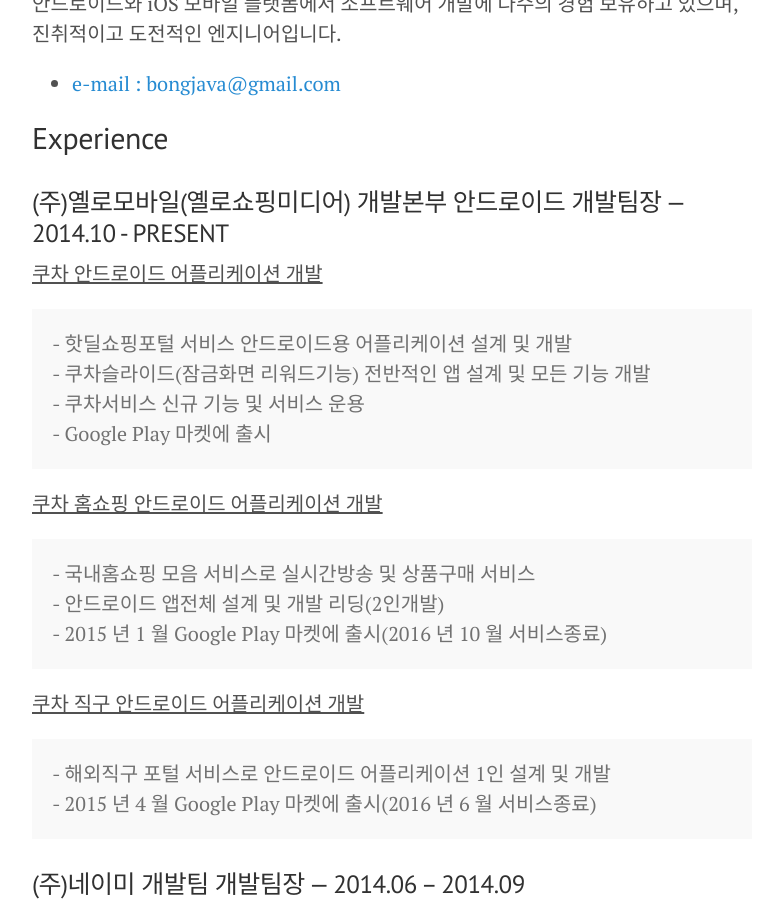
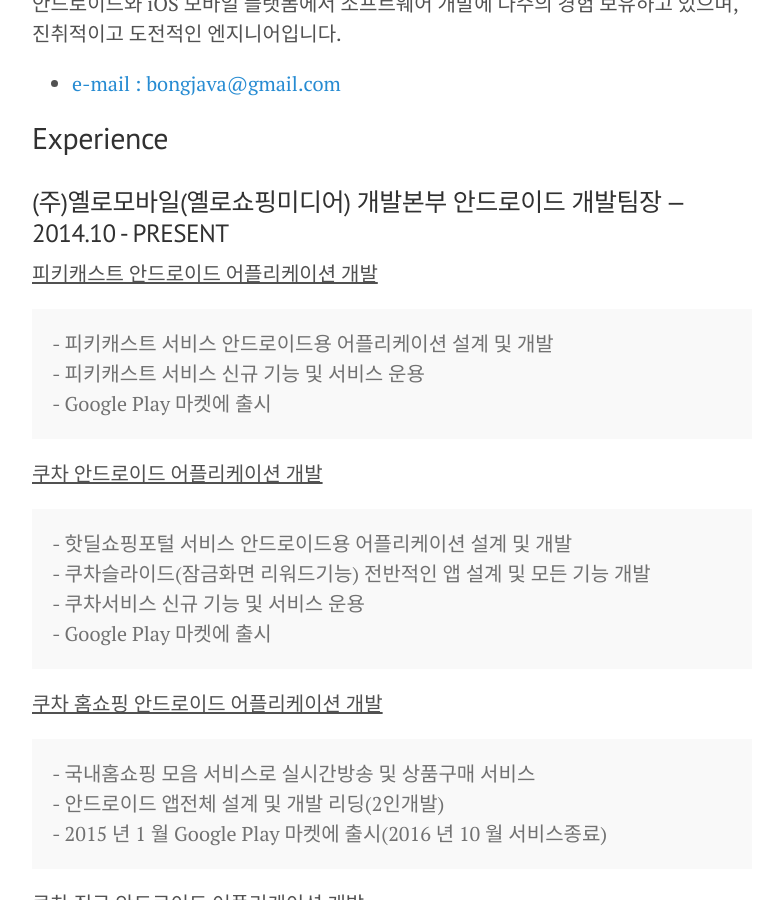
Before and after one commit to bongjava/bongjava.io, a Jekyll site: the page built from about_bongjava.md, in a window 1280 px wide and 900 px high, scrolled down 323 px. Shown: the whole window, without its empty margins (248-1017 px from the left). Built offline with Jekyll 4.4.1, drawn with Linux system fonts in a browser that asks for light colours.

Commit message:
경력 추가

```diff
--- a/about_bongjava.md
+++ b/about_bongjava.md
@@ -15,6 +15,14 @@
 
 ### (주)옐로모바일(옐로쇼핑미디어) 개발본부 안드로이드 개발팀장 — 2014.10 - PRESENT
 
+
+<u>피키캐스트 안드로이드 어플리케이션 개발</u>
+
+<p class="message">
+  - 피키캐스트 서비스 안드로이드용 어플리케이션 설계 및 개발<br>
+  - 피키캐스트 서비스 신규 기능 및 서비스 운용<br>
+  - Google Play 마켓에 출시<br>
+</p>
 
 <u>쿠차 안드로이드 어플리케이션 개발</u>
 
```
